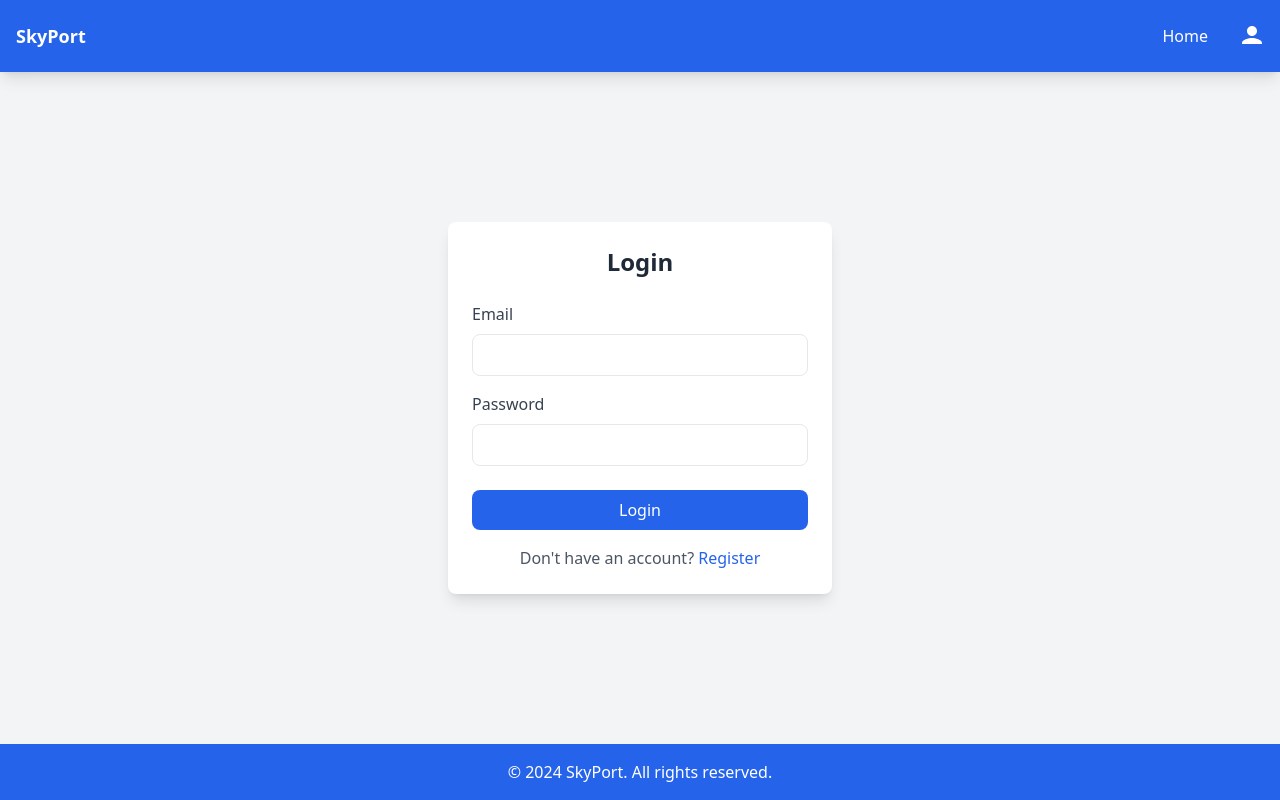
After one commit to iasfand/CA_CPP, a Flask app: page /login in a window 1280 px wide. The commit adds this page. Run offline with Flask 3, Linux system fonts and the light colour scheme; some libraries are stand-ins or nearby versions.

Commit message:
add authentication routes and templates for login and registration

```diff
--- a/app/__init__.py
+++ b/app/__init__.py
@@ -1,5 +1,6 @@
 from flask import Flask
 from app.routes.main import main
+from app.routes.auth import auth
 
 def create_app():
     app = Flask(__name__)
@@ -7,5 +8,6 @@ def create_app():
 
     # Register routes
     app.register_blueprint(main)
+    app.register_blueprint(auth)
 
     return app
--- /dev/null
+++ b/app/routes/auth.py
@@ -0,0 +1,12 @@
+from flask import Blueprint, render_template
+
+
+auth = Blueprint("auth", __name__ ,  template_folder="../templates/auth")
+
+@auth.route("/login")
+def login():
+    return render_template("login.html")
+
+@auth.route("/register")
+def register():
+    return render_template("register.html")
--- /dev/null
+++ b/app/templates/auth/login.html
@@ -0,0 +1,32 @@
+{% extends "base.html" %}
+
+{% block title %}Login - SkyPort{% endblock %}
+
+{% block content %}
+<div class="flex items-center justify-center  min-h-[80vh]">
+    <div class="bg-white p-6 rounded-lg shadow-lg w-96">
+        <h1 class="text-2xl font-bold mb-6 text-center">Login</h1>
+        <form action="/login" method="POST">
+            <div class="mb-4">
+                <label for="email" class="block text-gray-700 font-medium mb-2">Email</label>
+                <input type="email" id="email" name="email"
+                    class="w-full px-4 py-2 border rounded-lg focus:outline-none focus:ring-2 focus:ring-blue-500"
+                    required>
+            </div>
+            <div class="mb-6">
+                <label for="password" class="block text-gray-700 font-medium mb-2">Password</label>
+                <input type="password" id="password" name="password"
+                    class="w-full px-4 py-2 border rounded-lg focus:outline-none focus:ring-2 focus:ring-blue-500"
+                    required>
+            </div>
+            <button type="submit"
+                class="w-full bg-blue-600 text-white py-2 px-4 rounded-lg hover:bg-blue-700 focus:outline-none">
+                Login
+            </button>
+        </form>
+        <p class="mt-4 text-center text-gray-600">
+            Don't have an account? <a href="/register" class="text-blue-600 hover:underline">Register</a>
+        </p>
+    </div>
+</div>
+{% endblock %}
--- a/app/templates/base.html
+++ b/app/templates/base.html
@@ -26,12 +26,23 @@
         <!-- Navbar -->
         <nav class="bg-blue-600 text-white shadow-lg">
             <div class="container mx-auto px-4 py-4">
-                <div class="flex justify-between">
+                <div class="flex justify-between items-center">
                     <div>
                         <a href="/" class="text-lg font-bold">SkyPort</a>
                     </div>
-                    <div>
+                    <div class="flex items-center">
                         <a href="/" class="px-4 py-2 hover:bg-blue-700 rounded">Home</a>
+                        <div class="relative ml-4">
+                            <button id="userMenuButton" class="flex items-center focus:outline-none">
+                                <svg xmlns="http://www.w3.org/2000/svg" fill="currentColor" class="w-6 h-6" viewBox="0 0 24 24">
+                                    <path d="M12 12c2.76 0 5-2.24 5-5s-2.24-5-5-5-5 2.24-5 5 2.24 5 5 5zm0 2c-3.33 0-10 1.68-10 5v1h20v-1c0-3.32-6.67-5-10-5z"/>
+                                </svg>
+                            </button>
+                            <div id="userMenu" class="absolute right-0 mt-2 w-48 bg-white rounded-md shadow-lg hidden">
+                                <a href="/login" class="block px-4 py-2 text-gray-800 hover:bg-blue-100">Login</a>
+                                <a href="/register" class="block px-4 py-2 text-gray-800 hover:bg-blue-100">Register</a>
+                            </div>
+                        </div>
                     </div>
                 </div>
             </div>
@@ -49,5 +60,18 @@
             </div>
         </footer>
     </div>
+
+    <!-- Dropdown Script -->
+    <script>
+        const userMenuButton = document.getElementById('userMenuButton');
+        const userMenu = document.getElementById('userMenu');
+
+        userMenuButton.addEventListener('click', () => {
+            userMenu.classList.toggle('hidden');
+        });
+
+    </script>
+    <script src="https://cdn.jsdelivr.net/npm/flowbite@1.6.5/dist/flowbite.min.js"></script>
+
 </body>
 </html>
```
Also changed, not shown: app/templates/auth/register.html (added, +38 -0 lines).
